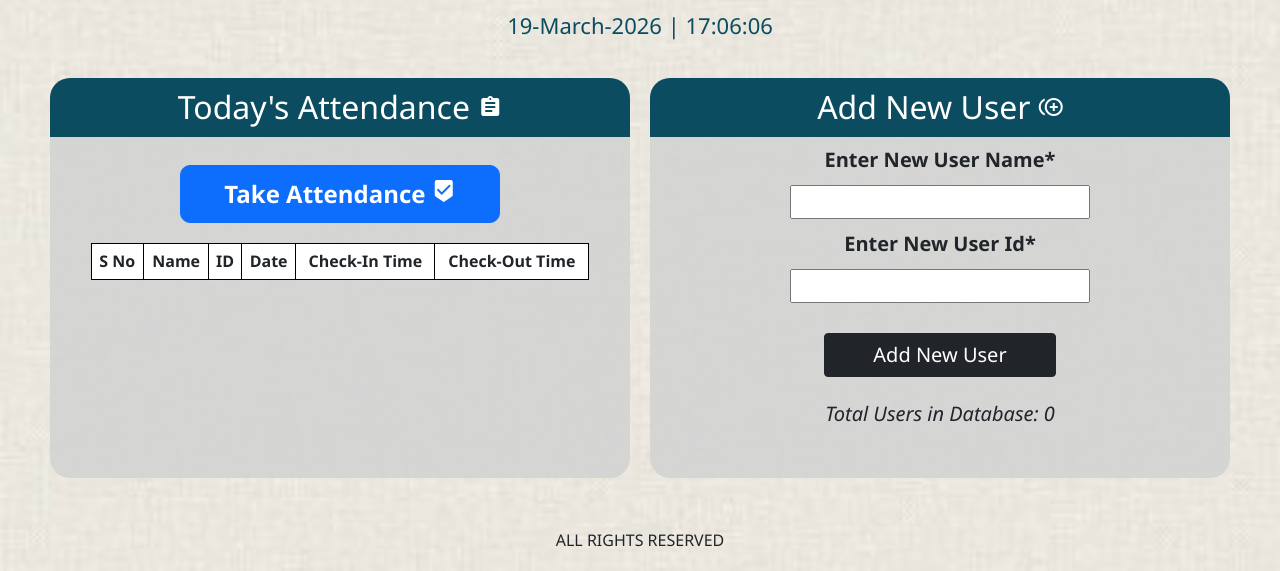
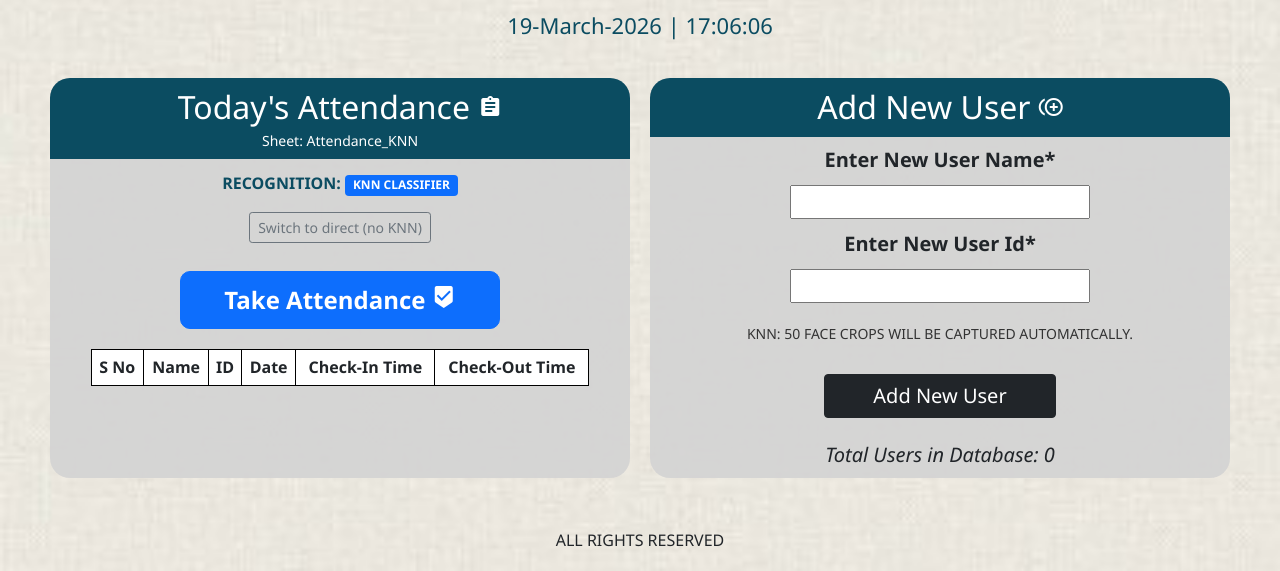
Before and after one commit to maihuy-dataguy/Face-based-attendance, a Flask app: page / in a window 1280 px wide. Shown: the part 245-816 px from the top of the page. Run offline with Flask 3, Linux system fonts and the light colour scheme.

Commit message:
adding toggle between knn and non knn for face_recognition

```diff
--- a/app.py
+++ b/app.py
@@ -8,7 +8,7 @@ import time
 import pickle
 import numpy as np
 import pandas as pd
-from flask import Flask, request, render_template
+from flask import Flask, request, render_template, session, redirect, url_for
 from datetime import date, datetime
 from sklearn import neighbors
 
@@ -16,16 +16,37 @@ import face_recognition
 
 #### Defining Flask App
 app = Flask(__name__)
+app.secret_key = os.environ.get('FLASK_SECRET_KEY', 'dev-secret-change-in-production')
 
 #### Saving Date today in 2 different formats
 datetoday = date.today().strftime("%m_%d_%y")
 datetoday2 = date.today().strftime("%d-%B-%Y")
+
+# Non-KNN (direct): static/faces + Attendance/
+# KNN: static/faces_KNN + Attendance_KNN/
+FACES_DIR = 'static/faces'
+FACES_KNN_DIR = 'static/faces_KNN'
+ATTENDANCE_DIR = 'Attendance'
+ATTENDANCE_KNN_DIR = 'Attendance_KNN'
 
 KNOWN_FACES_PATH = 'static/known_faces.pkl'
 KNN_MODEL_PATH = 'static/trained_knn_model.clf'
 
 # Only one camera operation at a time (Take Attendance or Add User); prevents crash when both run together
 _camera_lock = threading.Lock()
+
+
+def faces_dir(use_knn):
+    return FACES_KNN_DIR if use_knn else FACES_DIR
+
+
+def attendance_dir(use_knn):
+    return ATTENDANCE_KNN_DIR if use_knn else ATTENDANCE_DIR
+
+
+def attendance_csv_path(use_knn):
+    return os.path.join(attendance_dir(use_knn), f'Attendance-{datetoday}.csv')
+
 
 def open_camera():
     """Open webcam; use DirectShow on Windows to avoid MSMF warning/errors."""
@@ -34,16 +55,19 @@ def open_camera():
     return cv2.VideoCapture(0)
 
 
-#### If these directories don't exist, create them
-if not os.path.isdir('Attendance'):
-    os.makedirs('Attendance')
-if not os.path.isdir('static/faces'):
-    os.makedirs('static/faces')
-if f'Attendance-{datetoday}.csv' not in os.listdir('Attendance'):
-    with open(f'Attendance/Attendance-{datetoday}.csv', 'w') as f:
-        f.write('Name,Roll,Date,Check-In,Check-Out')
+#### If these directories / CSVs don't exist, create them
+for _dir in (ATTENDANCE_DIR, ATTENDANCE_KNN_DIR, FACES_DIR, FACES_KNN_DIR):
+    if not os.path.isdir(_dir):
+        os.makedirs(_dir)
 
-# Haar cascade for Add User (capture 50 face crops without running dlib on webcam)
+for _use_knn in (False, True):
+    _csv = attendance_csv_path(_use_knn)
+    _folder = attendance_dir(_use_knn)
+    if f'Attendance-{datetoday}.csv' not in os.listdir(_folder):
+        with open(_csv, 'w') as f:
+            f.write('Name,Roll,Date,Check-In,Check-Out')
+
+# Haar cascade for Add User (KNN: capture face crops; direct: optional hint on frame)
 _haar_face = cv2.CascadeClassifier(cv2.data.haarcascades + 'haarcascade_frontalface_default.xml')
 
 
@@ -106,7 +130,7 @@ def predict_with_knn(face_encoding, model_path, distance_threshold=0.6):
 
 
 def get_known_faces():
-    """Load (encodings, names) from pickle or build from static/faces folders."""
+    """Load (encodings, names) from pickle or build from static/faces (non-KNN only)."""
     if os.path.isfile(KNOWN_FACES_PATH):
         try:
             with open(KNOWN_FACES_PATH, 'rb') as f:
@@ -123,14 +147,13 @@ def get_known_faces():
 
 
 def _build_known_faces_from_folders():
-    """Build known face encodings from static/faces/{name_id}/*.jpg"""
+    """Build known face encodings from static/faces/{name_id}/* (one full photo per user is enough)."""
     encodings = []
     names = []
-    faces_dir = 'static/faces'
-    if not os.path.isdir(faces_dir):
+    if not os.path.isdir(FACES_DIR):
         return encodings, names
-    for user in os.listdir(faces_dir):
-        user_path = os.path.join(faces_dir, user)
+    for user in os.listdir(FACES_DIR):
+        user_path = os.path.join(FACES_DIR, user)
         if not os.path.isdir(user_path):
             continue
         user_encodings = []
@@ -151,8 +174,11 @@ def _build_known_faces_from_folders():
     return encodings, names
 
 
-def totalreg():
-    return len(os.listdir('static/faces'))
+def totalreg(use_knn=False):
+    d = faces_dir(use_knn)
+    if not os.path.isdir(d):
+        return 0
+    return len([x for x in os.listdir(d) if os.path.isdir(os.path.join(d, x))])
 
 
 def extract_faces_rgb(rgb_frame, small_frame=None):
@@ -188,8 +214,9 @@ def identify_face_from_encoding(face_encoding, known_encodings, known_names, tol
     return None
 
 
-def extract_attendance():
-    df = pd.read_csv(f'Attendance/Attendance-{datetoday}.csv')
+def extract_attendance(use_knn=False):
+    csv_path = attendance_csv_path(use_knn)
+    df = pd.read_csv(csv_path)
     names = df['Name']
     rolls = df['Roll']
     if 'Date' in df.columns:
@@ -224,9 +251,9 @@ def _ensure_attendance_format(df):
     return df
 
 
-def _is_checked_in_today(name):
+def _is_checked_in_today(name, use_knn=False):
     userid = name.split('_')[1]
-    csv_path = f'Attendance/Attendance-{datetoday}.csv'
+    csv_path = attendance_csv_path(use_knn)
     if not os.path.isfile(csv_path):
         return False
     df = pd.read_csv(csv_path)
@@ -235,11 +262,11 @@ def _is_checked_in_today(name):
     return int(userid) in list(df['Roll'])
 
 
-def add_attendance(name):
+def add_attendance(name, use_knn=False):
     username = name.split('_')[0]
     userid = name.split('_')[1]
     current_time = datetime.now().strftime("%H:%M:%S")
-    csv_path = f'Attendance/Attendance-{datetoday}.csv'
+    csv_path = attendance_csv_path(use_knn)
     df = pd.read_csv(csv_path)
     df = _ensure_attendance_format(df)
     roll_int = int(userid)
@@ -253,14 +280,32 @@ def add_attendance(name):
 
 ################## ROUTING #########################
 
+def _session_use_knn():
+    return session.get('use_knn', True)
+
+
 @app.route('/')
 async def home():
-    names, rolls, dates, check_ins, check_outs, l = extract_attendance()
-    return render_template('home.html', names=names, rolls=rolls, dates=dates, check_ins=check_ins, check_outs=check_outs, l=l, totalreg=totalreg(), datetoday2=datetoday2)
+    use_knn = _session_use_knn()
+    names, rolls, dates, check_ins, check_outs, l = extract_attendance(use_knn)
+    return render_template(
+        'home.html', names=names, rolls=rolls, dates=dates, check_ins=check_ins, check_outs=check_outs, l=l,
+        totalreg=totalreg(use_knn), datetoday2=datetoday2, use_knn=use_knn,
+    )
 
 
-def _attendance_camera():
-    """Open camera, wait for same face 5 sec, then record check-in or check-out once."""
+@app.route('/toggle_recognition_mode', methods=['POST'])
+async def toggle_recognition_mode():
+    session['use_knn'] = not session.get('use_knn', True)
+    return redirect(url_for('home'))
+
+
+def _attendance_camera(use_knn=True):
+    """Open camera, wait for same face 5 sec, then record check-in or check-out once.
+    use_knn: True = sklearn KNN model; False = direct compare vs mean encodings per user."""
+    known_encodings, known_names = (None, None)
+    if not use_knn:
+        known_encodings, known_names = get_known_faces()
     cap = open_camera()
     face_detected_time = None
     detected_person = None
@@ -284,10 +329,15 @@ def _attendance_camera():
                 top, right, bottom, left = y, x + w, y + h, x
                 face_encodings = face_recognition.face_encodings(rgb_frame, [(top, right, bottom, left)])
                 if face_encodings:
-                    identified_person = predict_with_knn(face_encodings[0], KNN_MODEL_PATH)
+                    if use_knn:
+                        identified_person = predict_with_knn(face_encodings[0], KNN_MODEL_PATH)
+                    else:
+                        identified_person = identify_face_from_encoding(
+                            face_encodings[0], known_encodings, known_names, tolerance=0.6
+                        )
                     if identified_person:
                         display_name = identified_person.split('_')[0]
-                        action = 'Check-out' if _is_checked_in_today(identified_person) else 'Check-in'
+                        action = 'Check-out' if _is_checked_in_today(identified_person, use_knn) else 'Check-in'
                         last_label = f'{display_name}  |  {action}'
                         last_box = (x, y, w, h)
                         text_y = max(y - 8, 24)
@@ -302,7 +352,7 @@ def _attendance_camera():
                             detected_person = identified_person
 
                         if time.time() - face_detected_time >= 2:
-                            add_attendance(detected_person)
+                            add_attendance(detected_person, use_knn)
                             break
                     else:
                         face_detected_time = None
@@ -332,46 +382,55 @@ def _attendance_camera():
 
     cap.release()
     cv2.destroyAllWindows()
-    return extract_attendance()
+    return extract_attendance(use_knn)
 
 
-def _check_model_and_reg():
-    if totalreg() == 0:
-        names, rolls, dates, check_ins, check_outs, l = extract_attendance()
+def _check_model_and_reg(use_knn=True):
+    if totalreg(use_knn) == 0:
+        names, rolls, dates, check_ins, check_outs, l = extract_attendance(use_knn)
         return dict(names=names, rolls=rolls, dates=dates, check_ins=check_ins, check_outs=check_outs, l=l,
-                    totalreg=totalreg(), datetoday2=datetoday2, mess='No users in database. Please add a new user first.'), None
-    if not os.path.isfile(KNN_MODEL_PATH):
-        if totalreg() > 0:
-            train_knn('static/faces', KNN_MODEL_PATH)
+                    totalreg=totalreg(use_knn), datetoday2=datetoday2, mess='No users in database. Please add a new user first.'), None
+    if use_knn:
         if not os.path.isfile(KNN_MODEL_PATH):
-            names, rolls, dates, check_ins, check_outs, l = extract_attendance()
+            if totalreg(use_knn) > 0:
+                train_knn(FACES_KNN_DIR, KNN_MODEL_PATH)
+            if not os.path.isfile(KNN_MODEL_PATH):
+                names, rolls, dates, check_ins, check_outs, l = extract_attendance(use_knn)
+                return dict(names=names, rolls=rolls, dates=dates, check_ins=check_ins, check_outs=check_outs, l=l,
+                            totalreg=totalreg(use_knn), datetoday2=datetoday2,
+                            mess='No trained KNN model. Please add a new user first.'), None
+    else:
+        encs, names = get_known_faces()
+        if not encs or not names:
+            names, rolls, dates, check_ins, check_outs, l = extract_attendance(use_knn)
             return dict(names=names, rolls=rolls, dates=dates, check_ins=check_ins, check_outs=check_outs, l=l,
-                        totalreg=totalreg(), datetoday2=datetoday2,
-                        mess='No trained model. Please add a new user first.'), None
+                        totalreg=totalreg(use_knn), datetoday2=datetoday2,
+                        mess='No face encodings for direct mode. Add a user or switch to KNN.'), None
     return None, None
 
 
 @app.route('/start', methods=['GET'])
 async def start():
+    use_knn = _session_use_knn()
     if not _camera_lock.acquire(blocking=False):
-        names, rolls, dates, check_ins, check_outs, l = extract_attendance()
+        names, rolls, dates, check_ins, check_outs, l = extract_attendance(use_knn)
         return render_template('home.html', names=names, rolls=rolls, dates=dates, check_ins=check_ins, check_outs=check_outs, l=l,
-                               totalreg=totalreg(), datetoday2=datetoday2,
+                               totalreg=totalreg(use_knn), datetoday2=datetoday2, use_knn=use_knn,
                                mess='Camera is in use (e.g. Add User or another Take Attendance). Please wait and try again.')
     try:
-        err, _ = _check_model_and_reg()
+        err, _ = _check_model_and_reg(use_knn=use_knn)
         if err is not None:
-            return render_template('home.html', **err)
-        names, rolls, dates, check_ins, check_outs, l = await asyncio.to_thread(_attendance_camera)
+            return render_template('home.html', **err, use_knn=use_knn)
+        names, rolls, dates, check_ins, check_outs, l = await asyncio.to_thread(_attendance_camera, use_knn)
         return render_template('home.html', names=names, rolls=rolls, dates=dates, check_ins=check_ins, check_outs=check_outs, l=l,
-                               totalreg=totalreg(), datetoday2=datetoday2)
+                               totalreg=totalreg(use_knn), datetoday2=datetoday2, use_knn=use_knn)
     finally:
         _camera_lock.release()
 
 
-def _add_user(newusername, newuserid):
-    """Blocking: capture 50 face images and train KNN. Returns template data dict."""
-    userimagefolder = f'static/faces/{newusername}_{newuserid}'
+def _add_user_knn(newusername, newuserid):
+    """Capture 50 face crops into faces_KNN, then train KNN."""
+    userimagefolder = os.path.join(FACES_KNN_DIR, f'{newusername}_{newuserid}')
     if not os.path.isdir(userimagefolder):
         os.makedirs(userimagefolder)
 
@@ -395,7 +454,7 @@ def _add_user(newusername, newuserid):
                     break
             j += 1
         cv2.putText(frame, f'Images captured: {i}/{target_count}', (30, 30), cv2.FONT_HERSHEY_SIMPLEX, 1, (255, 0, 20), 2, cv2.LINE_AA)
-        cv2.imshow('Adding New User', frame)
+        cv2.imshow('Adding New User (KNN)', frame)
         if cv2.waitKey(1) == 27:
             break
 
@@ -403,25 +462,72 @@ def _add_user(newusername, newuserid):
     cv2.destroyAllWindows()
 
     if os.path.isdir(userimagefolder) and len(os.listdir(userimagefolder)) > 0:
-        train_knn('static/faces', KNN_MODEL_PATH)
-        print(f"Saved 50 images and retrained KNN for {newusername}_{newuserid}")
+        train_knn(FACES_KNN_DIR, KNN_MODEL_PATH)
+        print(f"Saved KNN training images and retrained KNN for {newusername}_{newuserid}")
 
-    names, rolls, dates, check_ins, check_outs, l = extract_attendance()
-    return dict(names=names, rolls=rolls, dates=dates, check_ins=check_ins, check_outs=check_outs, l=l)
+
+def _add_user_direct(newusername, newuserid):
+    """Capture one full-frame photo into static/faces (non-KNN)."""
+    userimagefolder = os.path.join(FACES_DIR, f'{newusername}_{newuserid}')
+    if not os.path.isdir(userimagefolder):
+        os.makedirs(userimagefolder)
+
+    cap = open_camera()
+    saved = False
+    while True:
+        ret, frame = cap.read()
+        if not ret:
+            break
+        for (x, y, w, h) in _face_boxes_haar(frame):
+            cv2.rectangle(frame, (x, y), (x + w, y + h), (255, 0, 20), 2)
+        cv2.putText(frame, 'Press SPACE: save 1 full photo | ESC: cancel', (20, 30), cv2.FONT_HERSHEY_SIMPLEX, 0.65, (255, 0, 20), 2, cv2.LINE_AA)
+        cv2.imshow('Adding New User (direct)', frame)
+        key = cv2.waitKey(1) & 0xFF
+        if key == 27:
+            break
+        if key == 32:  # SPACE
+            img_path = os.path.join(userimagefolder, 'photo.jpg')
+            cv2.imwrite(img_path, frame)
+            saved = True
+            break
+
+    cap.release()
+    cv2.destroyAllWindows()
+
+    if saved:
+        if os.path.isfile(KNOWN_FACES_PATH):
+            try:
+                os.remove(KNOWN_FACES_PATH)
+            except OSError:
+                pass
+        print(f"Saved full photo for direct mode: {newusername}_{newuserid}")
+
+
+def _add_user(newusername, newuserid, use_knn=True):
+    """Add user: KNN = 50 crops + train; direct = one full frame."""
+    if use_knn:
+        _add_user_knn(newusername, newuserid)
+    else:
+        _add_user_direct(newusername, newuserid)
+    return extract_attendance(use_knn)
 
 
 @app.route('/add', methods=['POST'])
 async def add():
+    use_knn = _session_use_knn()
     if not _camera_lock.acquire(blocking=False):
-        names, rolls, dates, check_ins, check_outs, l = extract_attendance()
+        names, rolls, dates, check_ins, check_outs, l = extract_attendance(use_knn)
         return render_template('home.html', names=names, rolls=rolls, dates=dates, check_ins=check_ins, check_outs=check_outs, l=l,
-                               totalreg=totalreg(), datetoday2=datetoday2,
-                               mess='Camera is in use. Please wait for Take Attendance or Add User to finish, then try again.')
+                               totalreg=totalreg(use_knn), datetoday2=datetoday2, use_knn=use_knn,
+                               mess='Another operation is in progress. Please wait for Take Attendance or Add User to finish, then try again.')
     try:
         newusername = request.form['newusername']
         newuserid = request.form['newuserid']
-        data = await asyncio.to_thread(_add_user, newusername, newuserid)
-        return render_template('home.html', **data, totalreg=totalreg(), datetoday2=datetoday2)
+        names, rolls, dates, check_ins, check_outs, l = await asyncio.to_thread(_add_user, newusername, newuserid, use_knn)
+        return render_template(
+            'home.html', names=names, rolls=rolls, dates=dates, check_ins=check_ins, check_outs=check_outs, l=l,
+            totalreg=totalreg(use_knn), datetoday2=datetoday2, use_knn=use_knn,
+        )
     finally:
         _camera_lock.release()
 
--- a/templates/home.html
+++ b/templates/home.html
@@ -88,7 +88,24 @@ text-transform: uppercase;}
         <div class="col"
             style="border-radius: 20px;padding: 0px;background-color:rgba(211, 211, 211, 0.911);margin:0px 10px 10px 10px;min-height: 400px;">
             <h2 style="border-radius: 20px 20px 0px 0px;background-color: #0b4c61;color: white;padding: 10px;">Today's
-                Attendance <i class="material-icons">assignment</i></h2>
+                Attendance <i class="material-icons">assignment</i>
+                <small style="font-size: 14px; display: block; font-weight: normal; margin-top: 6px;">
+                    {% if use_knn %}Sheet: Attendance_KNN{% else %}Sheet: Attendance{% endif %}
+                </small>
+            </h2>
+            <p style="margin-top: 12px; font-size: 16px; color: #0b4c61;">
+                <b>Recognition:</b>
+                {% if use_knn %}
+                <span class="badge bg-primary">KNN classifier</span>
+                {% else %}
+                <span class="badge bg-info text-dark">Direct (mean encoding)</span>
+                {% endif %}
+            </p>
+            <form action="{{ url_for('toggle_recognition_mode') }}" method="post" style="margin-bottom: 8px;">
+                <button type="submit" class="btn btn-outline-secondary btn-sm">
+                    {% if use_knn %}Switch to direct (no KNN){% else %}Switch to KNN{% endif %}
+                </button>
+            </form>
             <a style="text-decoration: none;" href="/start">
                 <button style="font-size: 24px;font-weight: bold;border-radius: 10px;width:320px;padding: 10px;margin-top: 20px;margin-bottom: 20px;"
                     type='button' class='btn btn-primary'>Take Attendance <i class="material-icons">beenhere</i></button>
@@ -132,6 +149,11 @@ text-transform: uppercase;}
                 <input type="number" id="newusereid" name='newuserid'
                     style="font-size: 20px;margin-top:10px;margin-bottom:10px;" required>
                 <br>
+                {% if use_knn %}
+                <p style="font-size: 14px; color: #333; margin: 10px 12px;">KNN: 50 face crops will be captured automatically.</p>
+                {% else %}
+                <p style="font-size: 14px; color: #333; margin: 10px 12px;">Direct: camera opens — press <b>SPACE</b> once to save <b>one full photo</b>.</p>
+                {% endif %}
                 <button style="width: 232px;margin-top: 20px;font-size: 20px;" type='submit' class='btn btn-dark'>Add
                     New User
                 </button>
```
Also changed, not shown: 1 other file.
